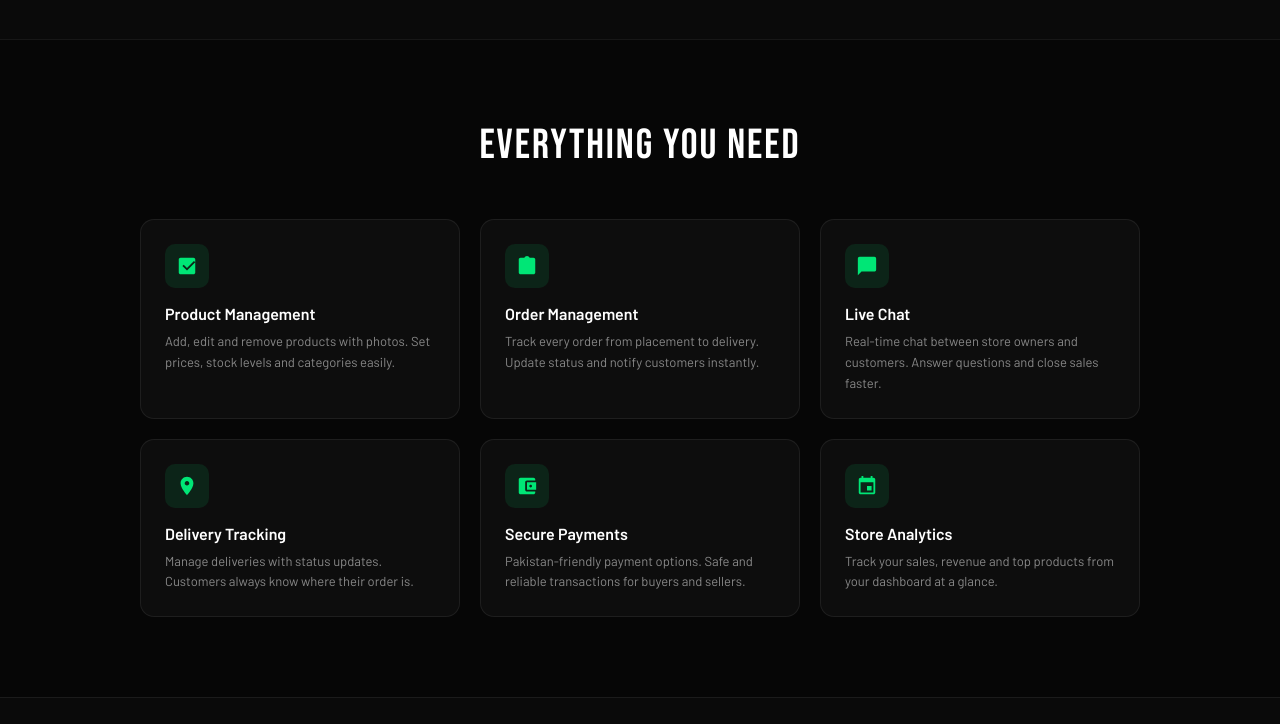
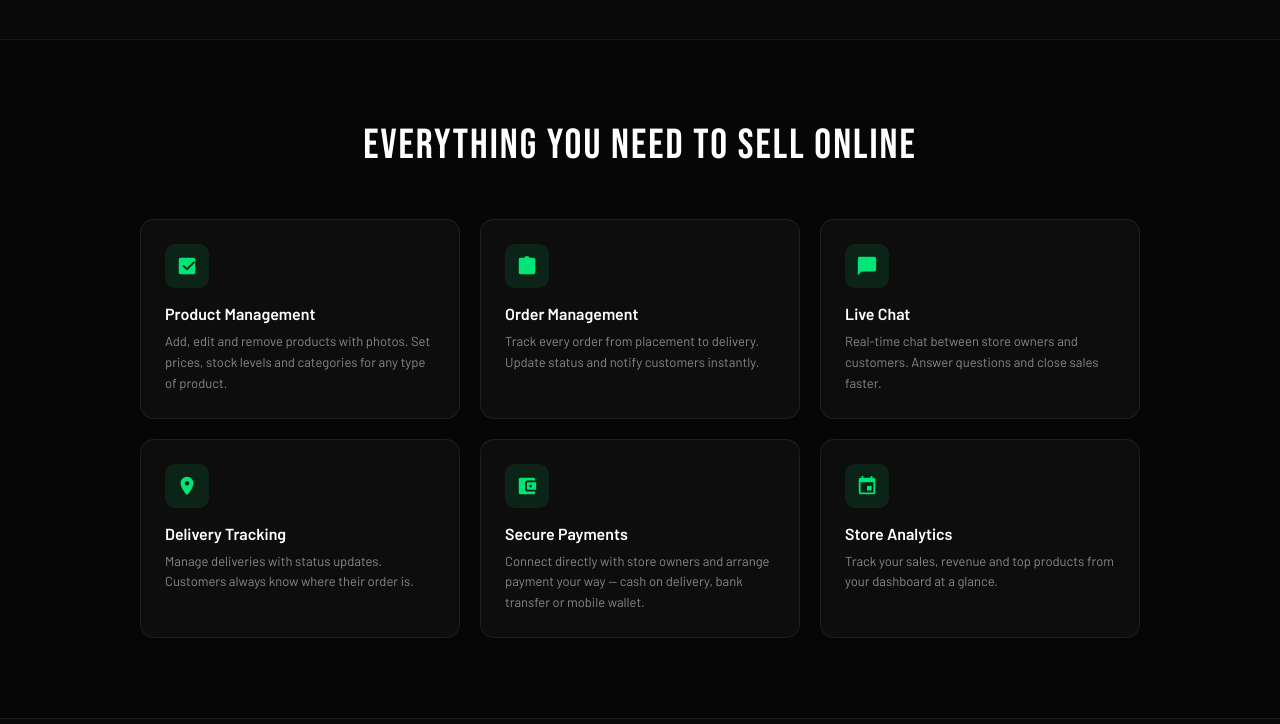
Before and after one commit to Alam08-S/alamsports, a plain HTML site: page index.html in a window 1280 px wide. Shown: the part 830-1554 px from the top of the page. Drawn offline with nearby package versions, Linux system fonts and the light colour scheme.

Commit message:
update homepage features for Harkiagh rebrand

```diff
--- a/index.html
+++ b/index.html
@@ -314,12 +314,12 @@
 </div>
 
 <div class="features" id="features">
-  <div class="features-title">Everything You Need</div>
+  <div class="features-title">Everything You Need To Sell Online</div>
   <div class="features-grid">
     <div class="feature-card">
       <div class="feature-icon"><svg viewBox="0 0 24 24"><path d="M19 3H5c-1.1 0-2 .9-2 2v14c0 1.1.9 2 2 2h14c1.1 0 2-.9 2-2V5c0-1.1-.9-2-2-2zm-7 14l-5-5 1.41-1.41L12 14.17l7.59-7.59L21 8l-9 9z"/></svg></div>
       <div class="feature-title">Product Management</div>
-      <div class="feature-desc">Add, edit and remove products with photos. Set prices, stock levels and categories easily.</div>
+      <div class="feature-desc">Add, edit and remove products with photos. Set prices, stock levels and categories for any type of product.</div>
     </div>
     <div class="feature-card">
       <div class="feature-icon"><svg viewBox="0 0 24 24"><path d="M19 3h-4.18C14.4 1.84 13.3 1 12 1c-1.3 0-2.4.84-2.82 2H5c-1.1 0-2 .9-2 2v14c0 1.1.9 2 2 2h14c1.1 0 2-.9 2-2V5c0-1.1-.9-2-2-2z"/></svg></div>
@@ -339,7 +339,7 @@
     <div class="feature-card">
       <div class="feature-icon"><svg viewBox="0 0 24 24"><path d="M21 18v1c0 1.1-.9 2-2 2H5c-1.11 0-2-.9-2-2V5c0-1.1.89-2 2-2h14c1.1 0 2 .9 2 2v1h-9c-1.11 0-2 .9-2 2v8c0 1.1.89 2 2 2h9zm-9-2h10V8H12v8zm4-2.5c-.83 0-1.5-.67-1.5-1.5s.67-1.5 1.5-1.5 1.5.67 1.5 1.5-.67 1.5-1.5 1.5z"/></svg></div>
       <div class="feature-title">Secure Payments</div>
-      <div class="feature-desc">Pakistan-friendly payment options. Safe and reliable transactions for buyers and sellers.</div>
+      <div class="feature-desc">Connect directly with store owners and arrange payment your way — cash on delivery, bank transfer or mobile wallet.</div>
     </div>
     <div class="feature-card">
       <div class="feature-icon"><svg viewBox="0 0 24 24"><path d="M17 12h-5v5h5v-5zM16 1v2H8V1H6v2H5c-1.11 0-1.99.9-1.99 2L3 19c0 1.1.89 2 2 2h14c1.1 0 2-.9 2-2V5c0-1.1-.9-2-2-2h-1V1h-2zm3 18H5V8h14v11z"/></svg></div>
```
